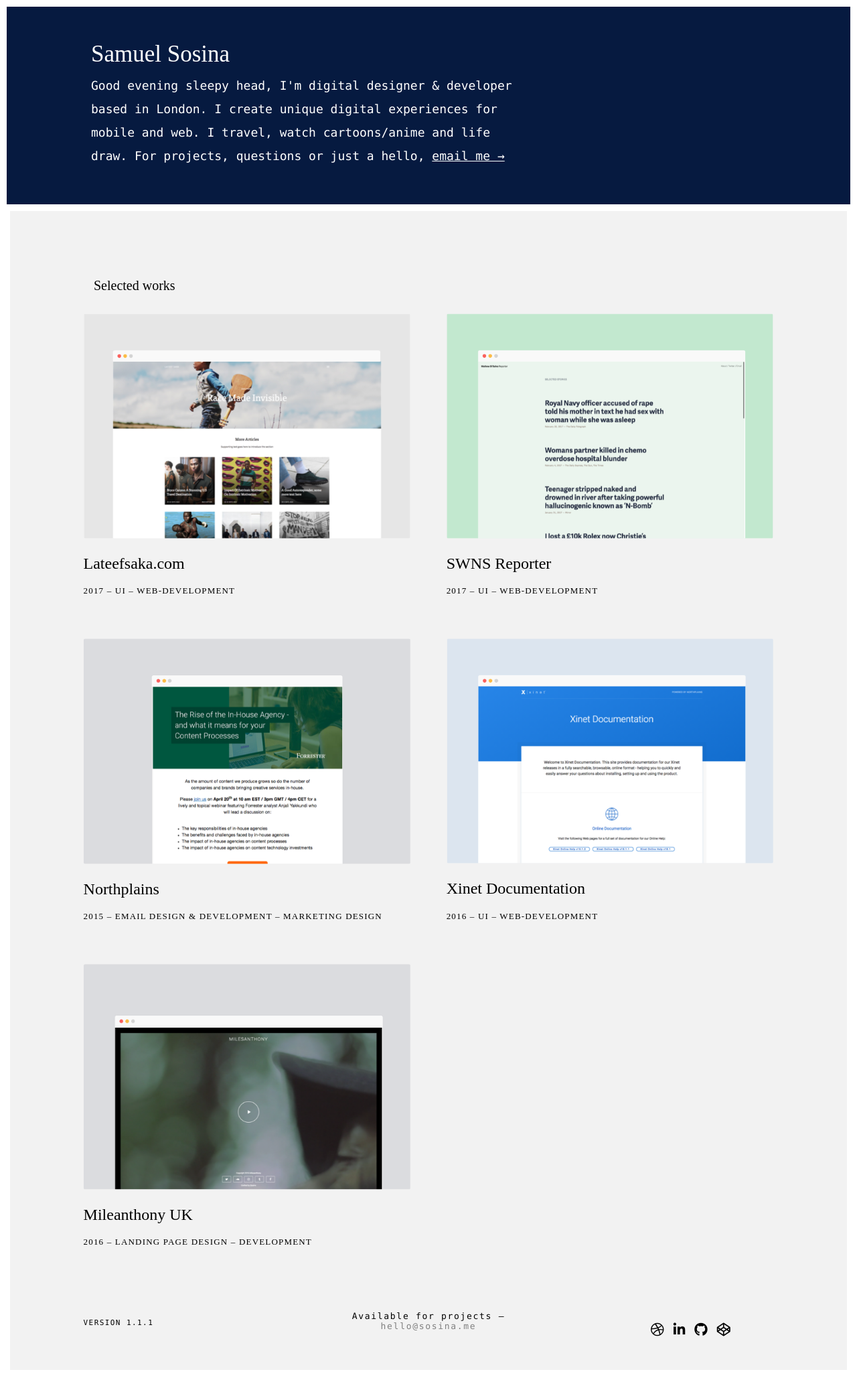
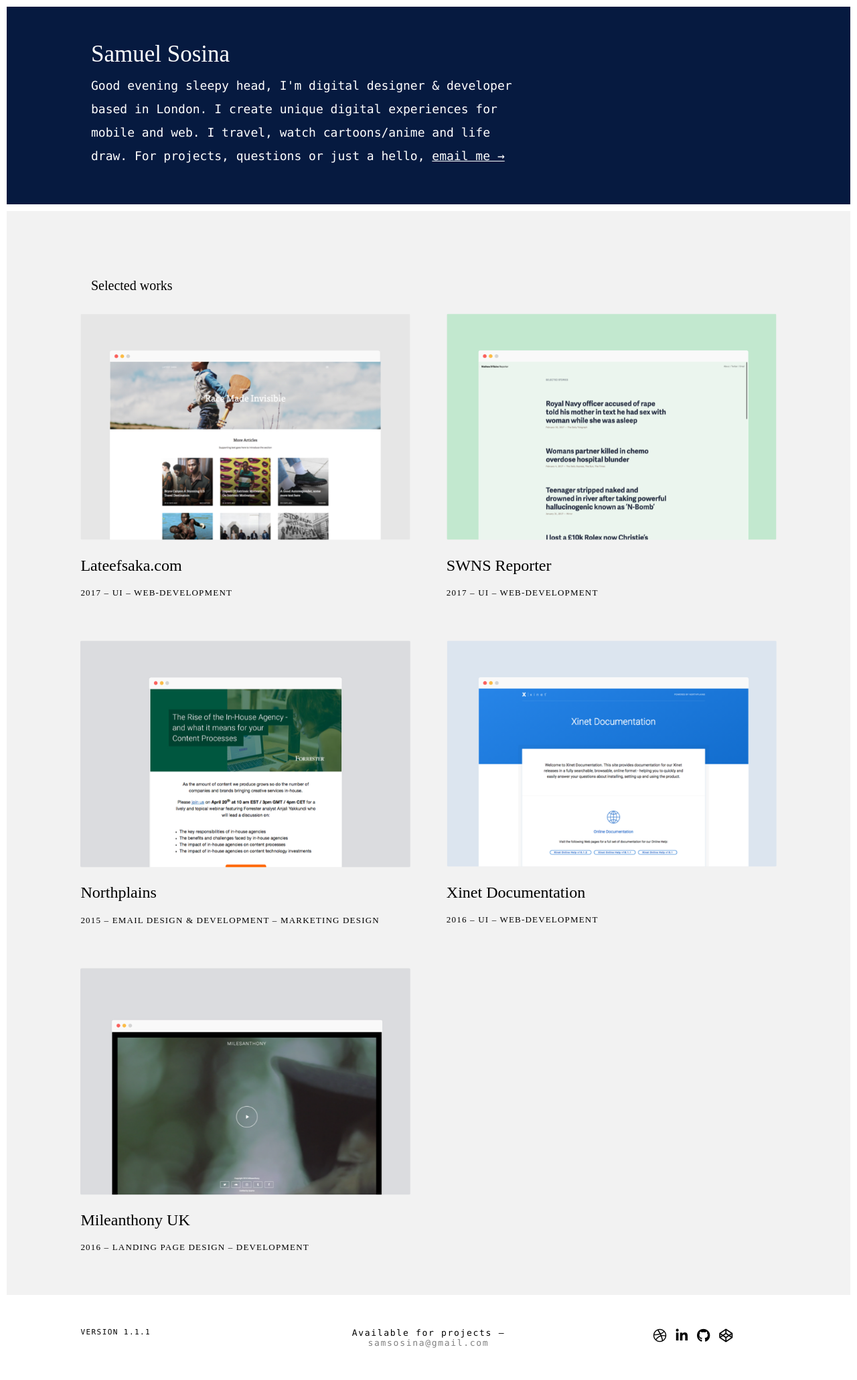
Before and after one commit to ssosina/sosina.me, a Jekyll site: the page built from index.html, in a window 1280 px wide. Shown: the whole page at 67% size. Built offline with Jekyll 4.4.1, drawn with Linux system fonts in a browser that asks for light colours; nearby versions of some CDN libraries; library files that are not in the unit come from our copies.

Commit message:
Fixed footer

```diff
--- a/_includes/footer.html
+++ b/_includes/footer.html
@@ -4,7 +4,7 @@
           <div class="footer__content">
             <p class="footer__version">Version 1.1.1</p>
 
-            <p class="footer__copyright">Available for projects – <a href="ssosina@me.com">hello@sosina.me</a></p>
+            <p class="footer__copyright">Available for projects – <a href="ssosina@me.com">samsosina@gmail.com</a></p>
 
             <ul class="footer__social">
             {% for social-link in site.data.settings.social-links %}
--- a/_scss/3-modules/_article.scss
+++ b/_scss/3-modules/_article.scss
@@ -60,8 +60,9 @@
 
 @include media ($desktop){
 	.main{
-	border-left: 15px solid white;
-	border-right: 15px solid white;
+	border-left: 10px solid white;
+	border-right: 10px solid white;
+	border-bottom: 10px solid white;
 	}
 }
 @include media ($large-desktop){
--- a/css/main.css
+++ b/css/main.css
@@ -231,8 +231,8 @@
 
 footer {
   text-align: left;
-  height: 35vh;
-  background: #F2F2F2;
+  height: 250px;
+  background: white;
   display: -ms-flexbox;
   display: flex;
   -ms-flex-align: start;
@@ -268,7 +268,7 @@
   font-family: "Menlo", serif;
   font-size: 0.8125em;
   letter-spacing: 0.13em;
-  margin: 60px 0px; }
+  margin: 30px 0px; }
   .footer__copyright a {
     color: grey; }
 
@@ -277,14 +277,18 @@
   font-family: "Menlo", serif;
   font-size: 0.6875em;
   text-transform: uppercase;
-  letter-spacing: 0.13em; }
+  letter-spacing: 0.13em;
+  margin: 0px; }
 
 .footer__social {
-  text-align: left; }
+  text-align: left;
+  margin-top: 0px; }
   .footer__social li:first-child {
     margin-left: 0px; }
 
 @media screen and (min-width: 48em) {
+  footer {
+    height: 110px; }
   .footer__container {
     float: left;
     display: block;
@@ -323,12 +327,15 @@
 
 @media screen and (min-width: 60em) {
   footer {
-    height: 15vh;
-    border-left: 15px solid white;
-    border-right: 15px solid white;
-    border-bottom: 15px solid white; } }
+    border-left: 10px solid white;
+    border-right: 10px solid white;
+    border-bottom: 10px solid white; }
+  .footer__container {
+    height: 20px; } }
 
 @media screen and (min-width: 106.25em) {
+  footer {
+    height: 110px; }
   .footer__container {
     float: left;
     display: block;
@@ -490,8 +497,9 @@
 
 @media screen and (min-width: 60em) {
   .main {
-    border-left: 15px solid white;
-    border-right: 15px solid white; } }
+    border-left: 10px solid white;
+    border-right: 10px solid white;
+    border-bottom: 10px solid white; } }
 
 @media screen and (min-width: 106.25em) {
   .main__projects {
```
Also changed, not shown: _scss/3-modules/_footer.scss (+22 -7 lines).
